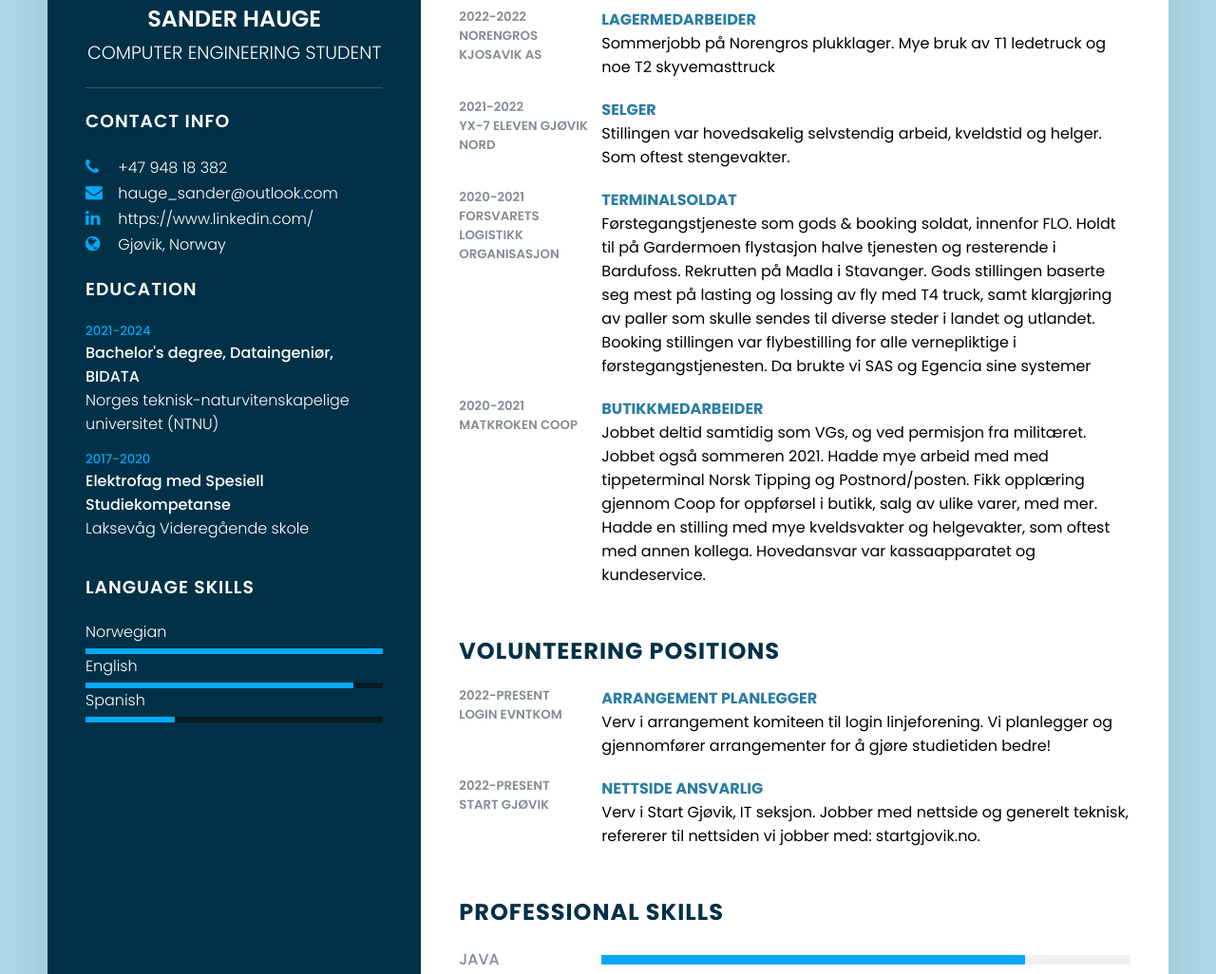
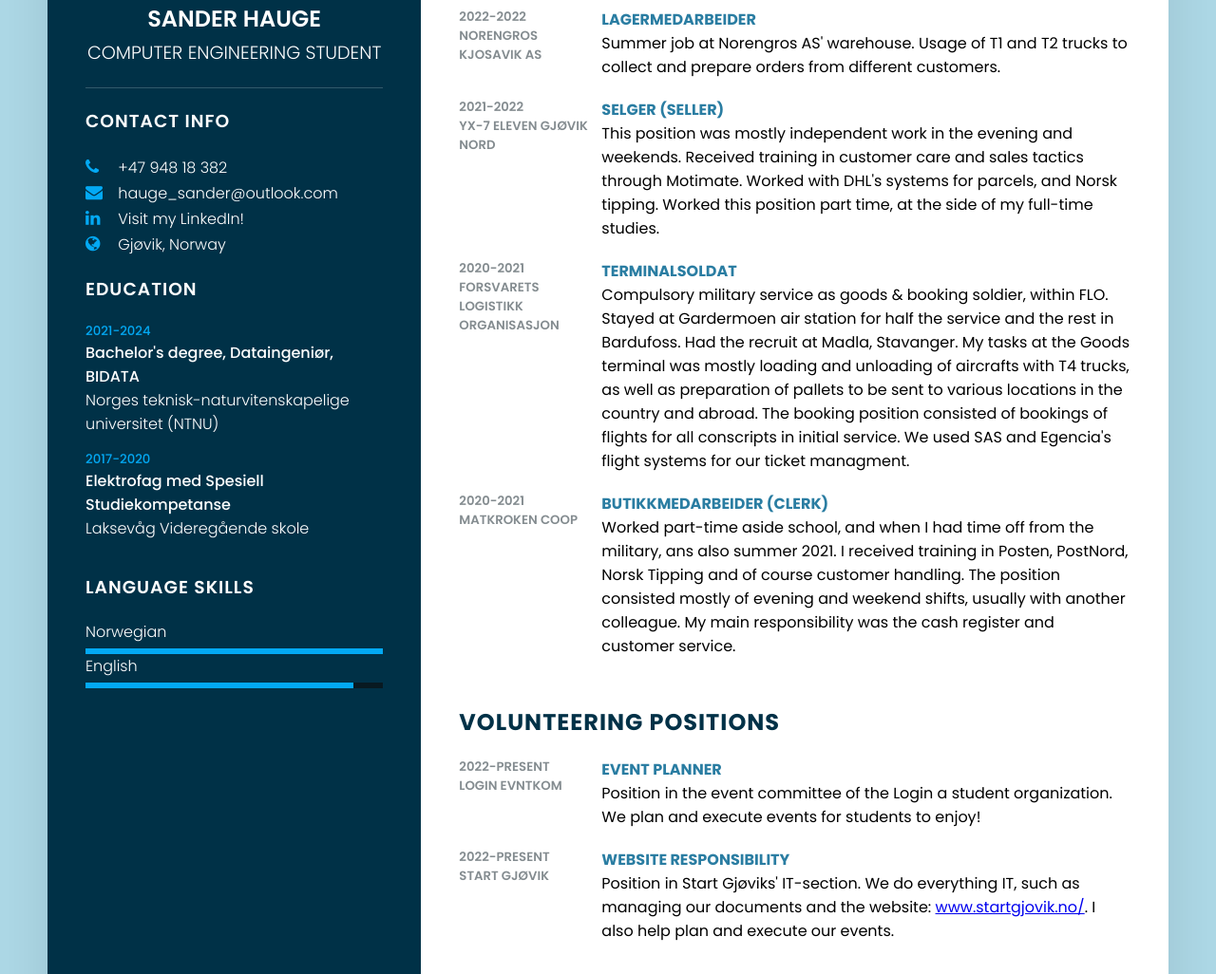
Before and after one commit to haugeSander/portfolioWebsite, a plain HTML site: page index.html in a window 1280 px wide. Shown: the part 307-1333 px from the top of the page at 95% size. Drawn offline with Linux system fonts and the light colour scheme.

Commit message:
Translated all text to english, added links

```diff
--- a/index.html
+++ b/index.html
@@ -4,7 +4,7 @@
     <meta charset="UTF-8" />
     <meta http-equiv="X-UA-Compatible" content="IE=edge" />
     <meta name="viewport" content="width=device-width, initial-scale=1.0" />
-    <title>Portfolio Sander H</title>
+    <title>Website by Sander</title>
     <link
       rel="stylesheet"
       href="https://cdnjs.cloudflare.com/ajax/libs/font-awesome/4.7.0/css/font-awesome.css"
@@ -30,19 +30,29 @@
               <span class="icon"
                 ><i class="fa fa-phone" aria-hidden="true"></i
               ></span>
-              <span class="text">+47 948 18 382</span>
+              <span><a href="tel:+47 948 18 382">+47 948 18 382</a></span>
             </li>
             <li>
               <span class="icon"
                 ><i class="fa fa-envelope" aria-hidden="true"></i
               ></span>
-              <span icon="text">hauge_sander@outlook.com</span>
+              <span
+                ><a href="mailto:hauge_sander@outlook.com"
+                  >hauge_sander@outlook.com</a
+                ></span
+              >
             </li>
             <li>
               <span class="icon"
                 ><i class="fa fa-linkedin" aria-hidden="true"></i>
               </span>
-              <span icon="text">https://www.linkedin.com/</span>
+              <span icon="text">
+                <a
+                  class="text"
+                  href="https://www.linkedin.com/in/sander-tøkje-hauge-47b7b6228/"
+                  >Visit my LinkedIn!
+                </a>
+              </span>
             </li>
             <li>
               <span class="icon"
@@ -84,12 +94,6 @@
                 <div style="width: 90%"></div>
               </span>
             </li>
-            <li>
-              <span class="text">Spanish</span>
-              <span class="percent">
-                <div style="width: 30%"></div>
-              </span>
-            </li>
           </ul>
         </div>
       </div>
@@ -99,8 +103,8 @@
           <p>
             I have worked from the age of 15. Gaining varied experiences, and a
             lot of customer handling. At the moment I am working towards my
-            bachelors' degree in computer engineering, immersing into
-            cybersecurity now, the 2nd year.
+            bachelors' degree in computer engineering, exploring the
+            cybersecurity subject my 2nd year.
           </p>
         </div>
 
@@ -114,8 +118,8 @@
             <div class="text">
               <h4>Lagermedarbeider</h4>
               <p>
-                Sommerjobb på Norengros plukklager. Mye bruk av T1 ledetruck og
-                noe T2 skyvemasttruck
+                Summer job at Norengros AS' warehouse. Usage of T1 and T2 trucks
+                to collect and prepare orders from different customers.
               </p>
             </div>
           </div>
@@ -126,10 +130,13 @@
               <h5>YX-7 Eleven Gjøvik Nord</h5>
             </div>
             <div class="text">
-              <h4>Selger</h4>
+              <h4>Selger (Seller)</h4>
               <p>
-                Stillingen var hovedsakelig selvstendig arbeid, kveldstid og
-                helger. Som oftest stengevakter.
+                This position was mostly independent work in the evening and
+                weekends. Received training in customer care and sales tactics
+                through Motimate. Worked with DHL's systems for parcels, and
+                Norsk tipping. Worked this position part time, at the side of my
+                full-time studies.
               </p>
             </div>
           </div>
@@ -142,14 +149,15 @@
             <div class="text">
               <h4>Terminalsoldat</h4>
               <p>
-                Førstegangstjeneste som gods & booking soldat, innenfor FLO.
-                Holdt til på Gardermoen flystasjon halve tjenesten og resterende
-                i Bardufoss. Rekrutten på Madla i Stavanger. Gods stillingen
-                baserte seg mest på lasting og lossing av fly med T4 truck, samt
-                klargjøring av paller som skulle sendes til diverse steder i
-                landet og utlandet. Booking stillingen var flybestilling for
-                alle vernepliktige i førstegangstjenesten. Da brukte vi SAS og
-                Egencia sine systemer
+                Compulsory military service as goods & booking soldier, within
+                FLO. Stayed at Gardermoen air station for half the service and
+                the rest in Bardufoss. Had the recruit at Madla, Stavanger. My
+                tasks at the Goods terminal was mostly loading and unloading of
+                aircrafts with T4 trucks, as well as preparation of pallets to
+                be sent to various locations in the country and abroad. The
+                booking position consisted of bookings of flights for all
+                conscripts in initial service. We used SAS and Egencia's flight
+                systems for our ticket managment.
               </p>
             </div>
           </div>
@@ -160,15 +168,14 @@
               <h5>Matkroken Coop</h5>
             </div>
             <div class="text">
-              <h4>Butikkmedarbeider</h4>
+              <h4>Butikkmedarbeider (Clerk)</h4>
               <p>
-                Jobbet deltid samtidig som VGs, og ved permisjon fra militæret.
-                Jobbet også sommeren 2021. Hadde mye arbeid med med
-                tippeterminal Norsk Tipping og Postnord/posten. Fikk opplæring
-                gjennom Coop for oppførsel i butikk, salg av ulike varer, med
-                mer. Hadde en stilling med mye kveldsvakter og helgevakter, som
-                oftest med annen kollega. Hovedansvar var kassaapparatet og
-                kundeservice.
+                Worked part-time aside school, and when I had time off from the
+                military, ans also summer 2021. I received training in Posten,
+                PostNord, Norsk Tipping and of course customer handling. The
+                position consisted mostly of evening and weekend shifts, usually
+                with another colleague. My main responsibility was the cash
+                register and customer service.
               </p>
             </div>
           </div>
@@ -182,11 +189,10 @@
               <h5>Login EvntKom</h5>
             </div>
             <div class="text">
-              <h4>Arrangement Planlegger</h4>
+              <h4>Event Planner</h4>
               <p>
-                Verv i arrangement komiteen til login linjeforening. Vi
-                planlegger og gjennomfører arrangementer for å gjøre studietiden
-                bedre!
+                Position in the event committee of the Login a student
+                organization. We plan and execute events for students to enjoy!
               </p>
             </div>
           </div>
@@ -197,10 +203,12 @@
               <h5>Start Gjøvik</h5>
             </div>
             <div class="text">
-              <h4>Nettside ansvarlig</h4>
+              <h4>Website Responsibility</h4>
               <p>
-                Verv i Start Gjøvik, IT seksjon. Jobber med nettside og generelt
-                teknisk, refererer til nettsiden vi jobber med: startgjovik.no.
+                Position in Start Gjøviks' IT-section. We do everything IT, such
+                as managing our documents and the website:
+                <a href="https://www.startgjovik.no/">www.startgjovik.no/</a>. I
+                also help plan and execute our events.
               </p>
             </div>
           </div>
--- a/style.css
+++ b/style.css
@@ -106,6 +106,15 @@ body {
 .contactInfo ul li span {
     color: #fff;
     font-weight: 300;
+}
+
+.contactInfo ul li span a{
+    color: #fff;
+    text-decoration-line: none;
+}
+
+.contactInfo ul li span a:hover {
+    color: #081921;
 }
 
 .contactInfo.education li {
```
